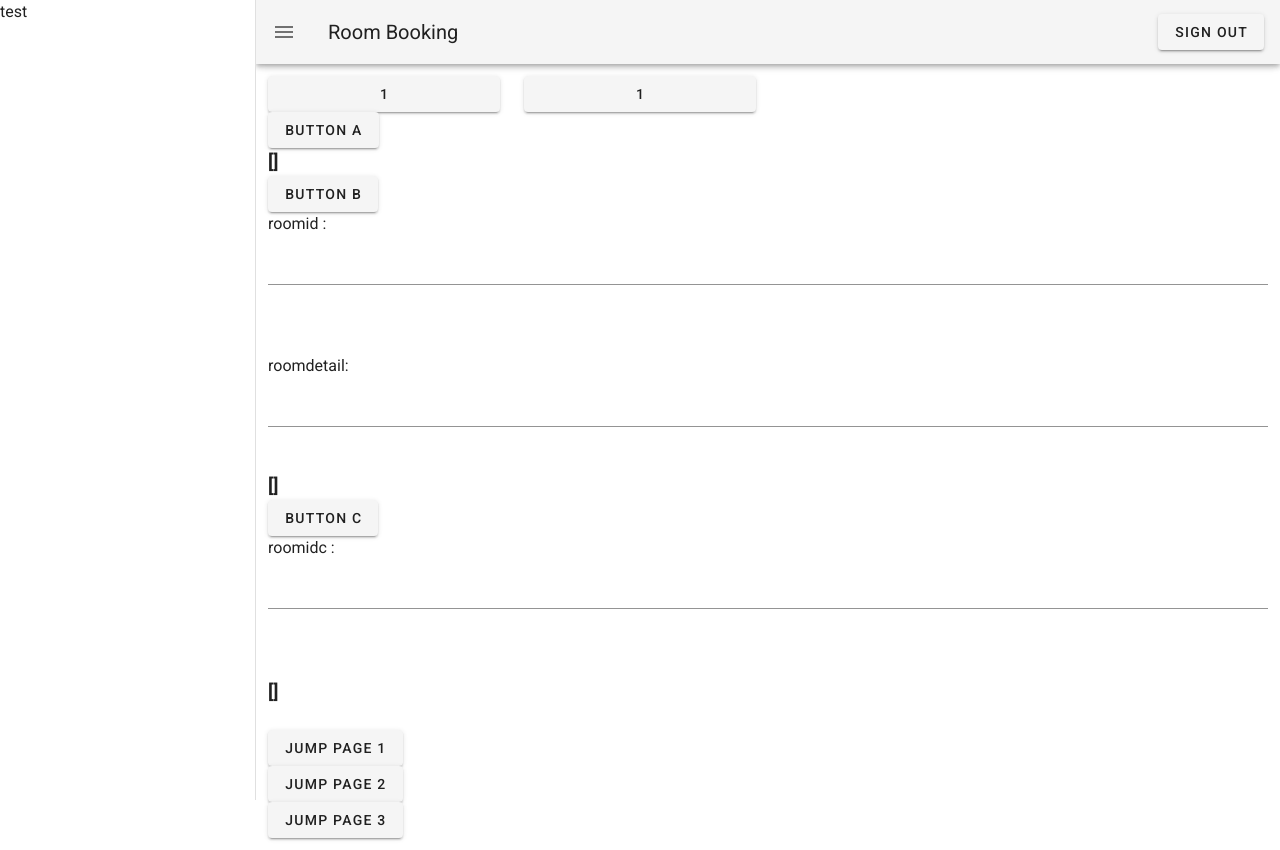
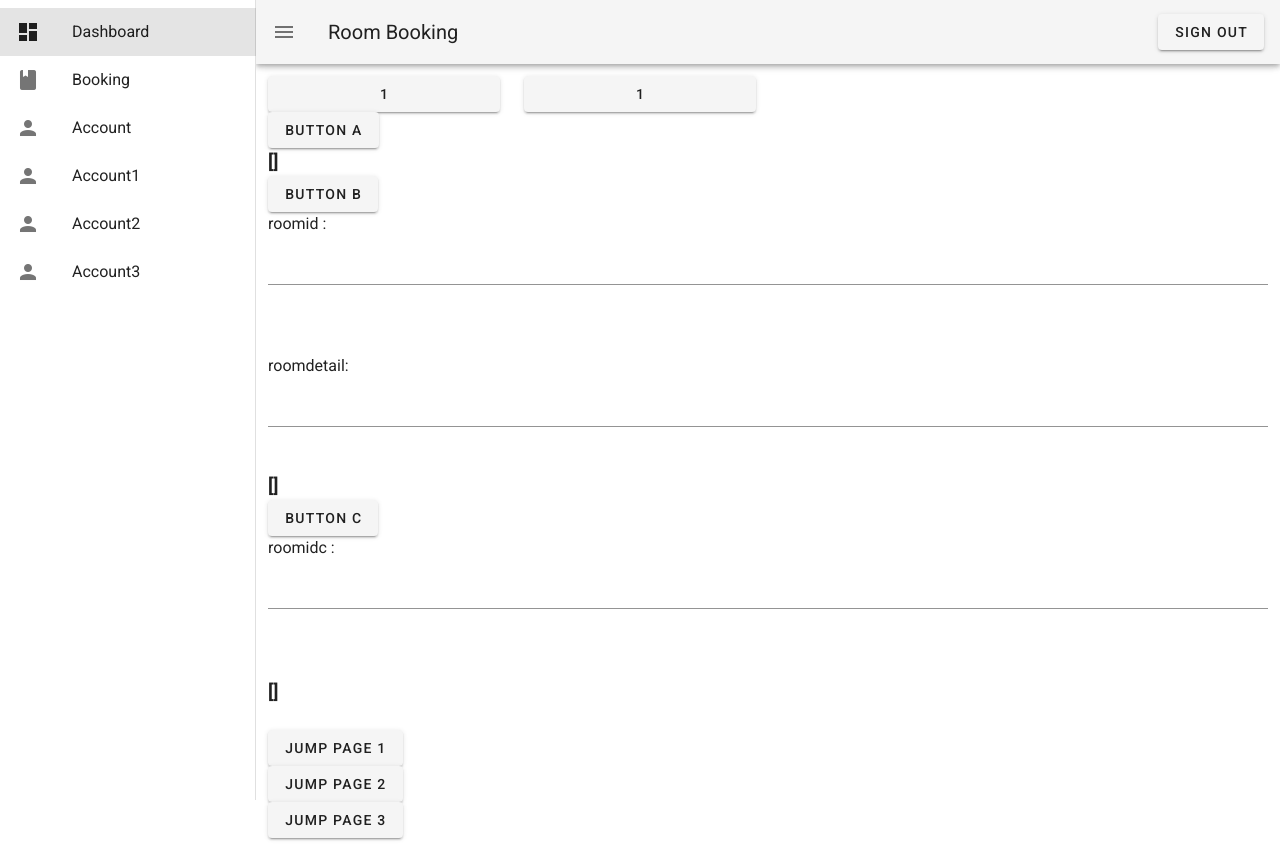
Before and after one commit to gitercn/spring-boot-vuejs-copy, a Vue app in the folder frontend/: page / in a window 1280 px wide. Both pictures are taken after a click on the button 28 px from the left and 32 px from the top of the page. Built offline with nearby package versions, Linux system fonts and the light colour scheme; what vue-js-modal would draw is missing.

Commit message:
add contents to navbar

```diff
--- a/frontend/src/components/Navbar.vue
+++ b/frontend/src/components/Navbar.vue
@@ -3,11 +3,9 @@
     <v-app-bar app>
       <!-- <v-app-bar-title>
             Title
-        </v-app-bar-title> -->
+      </v-app-bar-title>-->
       <v-app-bar-nav-icon @click.stop="drawer = !drawer"></v-app-bar-nav-icon>
-        <v-toolbar-title>
-            Room Booking
-        </v-toolbar-title>
+      <v-toolbar-title>Room Booking</v-toolbar-title>
       <v-spacer></v-spacer>
       <v-btn>
         <span>Sign Out</span>
@@ -16,17 +14,34 @@
     </v-app-bar>
 
     <v-navigation-drawer app v-model="drawer">
-        <p>test</p>
+      <v-list>
+        <v-list-item v-for="link in links" :key="link.text" router :to="link.route">
+          <v-list-item-action>
+            <v-icon>{{link.icon}}</v-icon>
+          </v-list-item-action>
+          <v-list-item-content>
+            <v-list-item-title>{{link.text}}</v-list-item-title>
+          </v-list-item-content>
+        </v-list-item>
+      </v-list>
     </v-navigation-drawer>
   </nav>
 </template>
 
 <script>
 export default {
-    data(){
-        return{
+  data() {
+    return {
       drawer: false,
-        }
+      links: [
+        { icon: 'mdi-view-dashboard', text: 'Dashboard', route: '/' },
+        { icon: 'mdi-book', text: 'Booking', route: '/booking' },
+        { icon: 'mdi-account', text: 'Account', route: '/account' },
+        { icon: 'mdi-account', text: 'Account1', route: '/Page1' },
+        { icon: 'mdi-account', text: 'Account2', route: '/Page2' },
+        { icon: 'mdi-account', text: 'Account3', route: '/Page3' },
+      ]
+    };
   }
 };
 </script>
```
Lines whose indentation alone changed are shown as unchanged.
